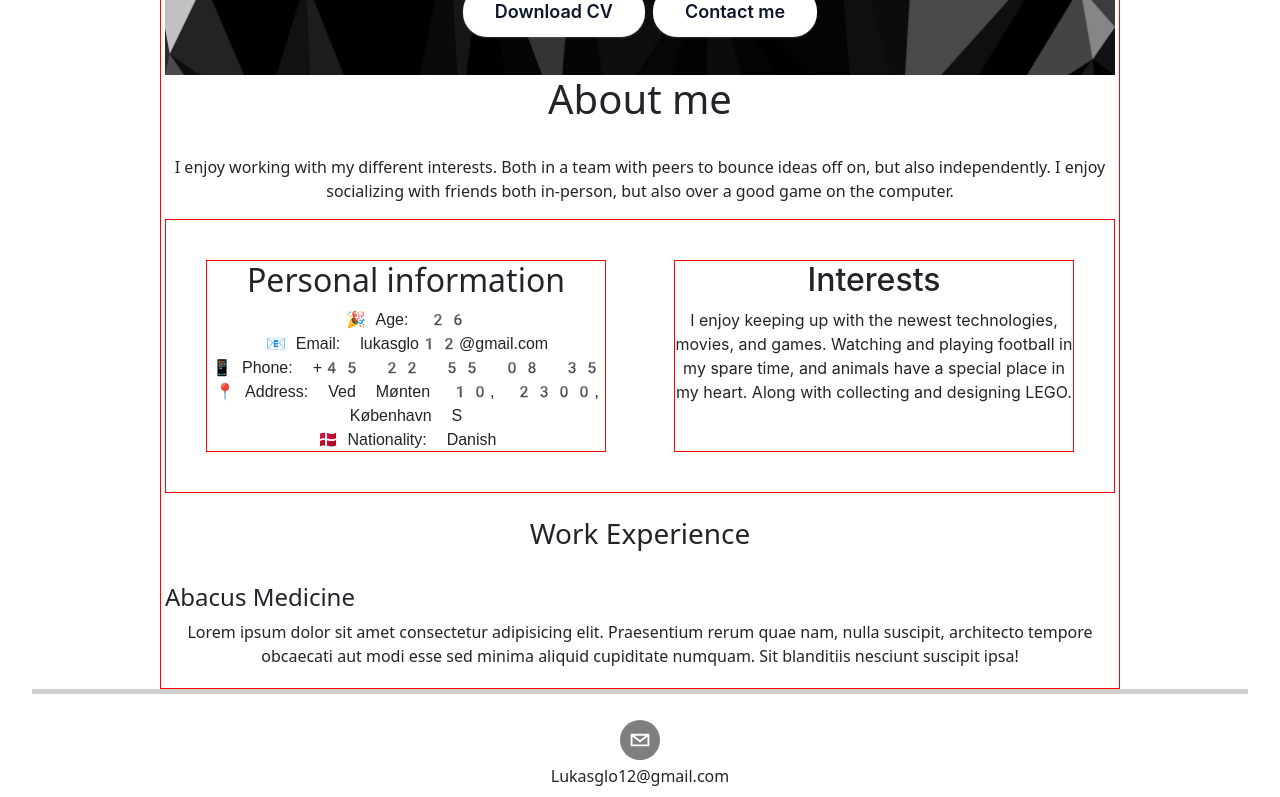
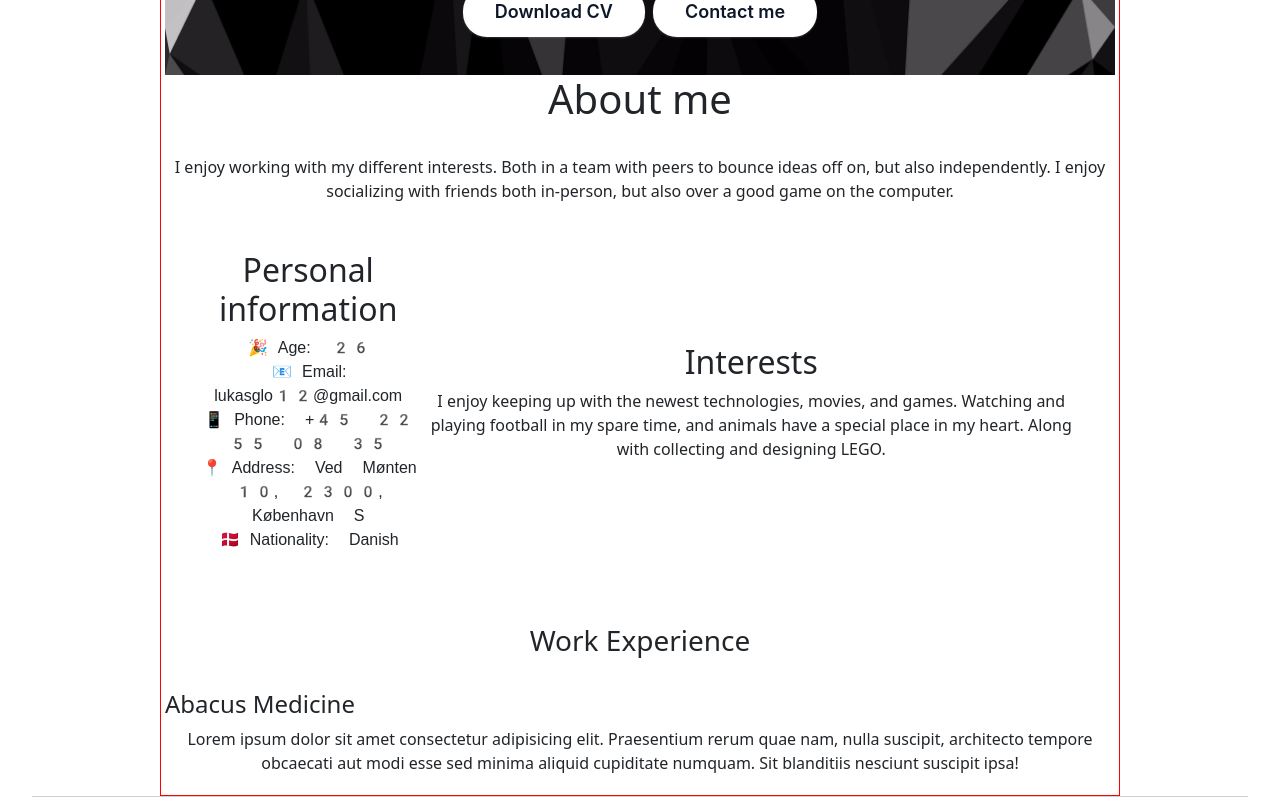
Before and after one commit to lubrozz/lukas-portfolio, a React (Vite) app: page /#/ in a window 1280 px wide. Shown: the part 589-1386 px from the top of the page. Built offline with nearby package versions, Linux system fonts and the light colour scheme.

Commit message:
using classNames instead of in-line styling in AboutMe

```diff
--- a/src/components/AboutMe.tsx
+++ b/src/components/AboutMe.tsx
@@ -42,15 +42,8 @@ const AboutMe = () => {
             on the computer.
           </p>
         </div>
-        <div className="double-element" style={{ border: "1px solid red" }}>
-          <div
-            style={{
-              height: "12rem",
-              width: "25rem",
-              border: "1px solid red",
-              margin: "0.5rem",
-            }}
-          >
+        <div className="double-element border-black">
+          <div className="small-element-containers">
             <h2>Personal information</h2>
             <ul className="emoji-list">
               <li className="item-1">
@@ -64,16 +57,9 @@ const AboutMe = () => {
               <li className="item-5">Nationality: Danish</li>
             </ul>
           </div>
-          <div
-            style={{
-              height: "12rem",
-              width: "25rem",
-              border: "1px solid red",
-              margin: "0.5rem",
-            }}
-          >
-            <h2 className="h2">Interests</h2>
-            <p className="p">
+          <div className="small-element-containers">
+            <h2>Interests</h2>
+            <p>
               I enjoy keeping up with the newest technologies, movies, and
               games. Watching and playing football in my spare time, and animals
               have a special place in my heart. Along with collecting and
```
